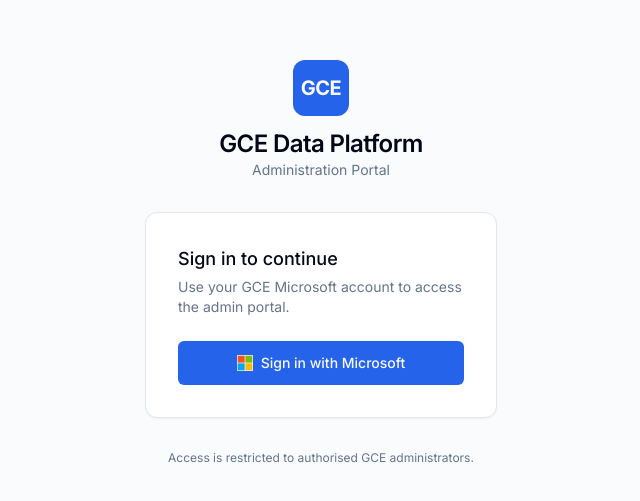
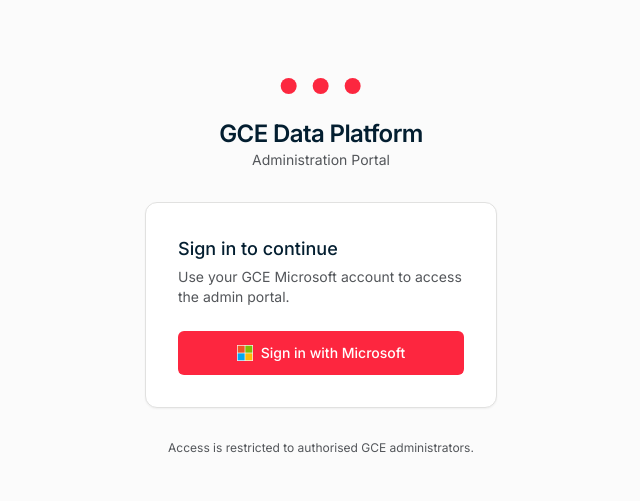
Before and after one commit to Chris-home17/gce-data-platform, a Next.js app in the folder frontend/: page /login in a window 1280 px wide. Shown: the part 137-638 px from the top of the page, without its empty margins (319-959 px from the left). Built offline with nearby package versions, Linux system fonts and the light colour scheme.

Commit message:
Branding

```diff
--- a/frontend/src/app/(auth)/login/page.tsx
+++ b/frontend/src/app/(auth)/login/page.tsx
@@ -1,5 +1,6 @@
 import type { Metadata } from 'next'
 import { LoginForm } from './login-form'
+import { Logo } from '@/components/brand/logo'
 
 export const metadata: Metadata = {
   title: 'Sign In',
@@ -10,10 +11,8 @@
     <div className="flex min-h-screen items-center justify-center bg-muted/40">
       <div className="w-full max-w-sm space-y-8 px-4">
         {/* Logo / wordmark */}
-        <div className="flex flex-col items-center gap-3">
-          <div className="flex h-14 w-14 items-center justify-center rounded-xl bg-primary text-primary-foreground">
-            <span className="text-xl font-bold tracking-tight">GCE</span>
-          </div>
+        <div className="flex flex-col items-center gap-4">
+          <Logo size="lg" />
           <div className="text-center">
             <h1 className="text-2xl font-semibold tracking-tight">GCE Data Platform</h1>
             <p className="text-sm text-muted-foreground">Administration Portal</p>
--- a/frontend/src/app/globals.css
+++ b/frontend/src/app/globals.css
@@ -5,28 +5,28 @@
 @layer base {
   :root {
     --background: 0 0% 100%;
-    --foreground: 222.2 84% 4.9%;
+    --foreground: 204 87% 10%;
 
     --card: 0 0% 100%;
-    --card-foreground: 222.2 84% 4.9%;
+    --card-foreground: 204 87% 10%;
 
     --popover: 0 0% 100%;
-    --popover-foreground: 222.2 84% 4.9%;
+    --popover-foreground: 204 87% 10%;
 
-    --primary: 221.2 83.2% 53.3%;
-    --primary-foreground: 210 40% 98%;
+    --primary: 353 98% 57%;
+    --primary-foreground: 0 0% 100%;
 
-    --secondary: 210 40% 96.1%;
-    --secondary-foreground: 222.2 47.4% 11.2%;
+    --secondary: 80 2% 96%;
+    --secondary-foreground: 204 87% 10%;
 
-    --muted: 210 40% 96.1%;
-    --muted-foreground: 215.4 16.3% 46.9%;
+    --muted: 80 2% 96%;
+    --muted-foreground: 220 4% 34%;
 
-    --accent: 210 40% 96.1%;
-    --accent-foreground: 222.2 47.4% 11.2%;
+    --accent: 80 2% 92%;
+    --accent-foreground: 204 87% 10%;
 
-    --destructive: 0 84.2% 60.2%;
-    --destructive-foreground: 210 40% 98%;
+    --destructive: 347 75% 38%;
+    --destructive-foreground: 0 0% 100%;
 
     /* Semantic signal tokens (RAG / warnings / info) */
     --success: 142 71% 45%;
@@ -41,11 +41,11 @@
     --warning-muted-foreground: 28 74% 33%;
     --warning-border: 40 80% 78%;
 
-    --danger: 0 84.2% 60.2%;
-    --danger-foreground: 0 60% 20%;
-    --danger-muted: 0 93% 94%;
-    --danger-muted-foreground: 0 70% 40%;
-    --danger-border: 0 80% 85%;
+    --danger: 347 75% 38%;
+    --danger-foreground: 0 0% 100%;
+    --danger-muted: 347 70% 95%;
+    --danger-muted-foreground: 347 75% 30%;
+    --danger-border: 347 60% 82%;
 
     --info: 217 91% 60%;
     --info-foreground: 224 76% 20%;
@@ -53,42 +53,52 @@
     --info-muted-foreground: 224 64% 33%;
     --info-border: 214 90% 82%;
 
-    --border: 214.3 31.8% 91.4%;
-    --input: 214.3 31.8% 91.4%;
-    --ring: 221.2 83.2% 53.3%;
+    --border: 80 2% 88%;
+    --input: 80 2% 88%;
+    --ring: 353 98% 57%;
 
     --radius: 0.5rem;
 
-    /* GCE brand */
-    --brand: 221.2 83.2% 53.3%;
-    --brand-foreground: 210 40% 98%;
-    --brand-muted: 221.2 83.2% 96%;
+    /* Securitas brand */
+    --brand: 353 98% 57%;
+    --brand-foreground: 0 0% 100%;
+    --brand-muted: 353 98% 96%;
+
+    --brand-purple: 258 100% 69%;
+    --brand-purple-foreground: 0 0% 100%;
+    --brand-purple-muted: 253 92% 95%;
+
+    /* Sidebar surfaces (SEC Navy family) */
+    --sidebar-bg: 204 87% 10%;
+    --sidebar-bg-elevated: 207 75% 15%;
+    --sidebar-foreground: 0 0% 100%;
+    --sidebar-foreground-muted: 0 0% 70%;
   }
 
   .dark {
-    --background: 222.2 84% 4.9%;
-    --foreground: 210 40% 98%;
+    --background: 204 87% 10%;
+    --foreground: 0 0% 98%;
 
-    --card: 222.2 84% 4.9%;
-    --card-foreground: 210 40% 98%;
+    --card: 207 75% 15%;
+    --card-foreground: 0 0% 98%;
 
-    --popover: 222.2 84% 4.9%;
-    --popover-foreground: 210 40% 98%;
+    --popover: 207 75% 15%;
+    --popover-foreground: 0 0% 98%;
 
-    --primary: 217.2 91.2% 59.8%;
-    --primary-foreground: 222.2 47.4% 11.2%;
+    --primary: 353 90% 60%;
+    --primary-foreground: 0 0% 100%;
 
-    --secondary: 217.2 32.6% 17.5%;
-    --secondary-foreground: 210 40% 98%;
+    --secondary: 207 75% 15%;
+    --secondary-foreground: 0 0% 98%;
 
-    --muted: 217.2 32.6% 17.5%;
-    --muted-foreground: 215 20.2% 65.1%;
+    --muted: 207 75% 15%;
+    --muted-foreground: 0 0% 70%;
 
-    --accent: 217.2 32.6% 17.5%;
-    --accent-foreground: 210 40% 98%;
+    --accent: 207 75% 18%;
+    --accent-foreground: 0 0% 98%;
 
-    --destructive: 0 62.8% 30.6%;
-    --destructive-foreground: 210 40% 98%;
+    --destructive: 347 70% 45%;
+    --destructive-foreground: 0 0% 100%;
 
     /* Semantic signal tokens (dark) */
     --success: 142 65% 50%;
@@ -103,11 +113,11 @@
     --warning-muted-foreground: 40 80% 70%;
     --warning-border: 32 35% 30%;
 
-    --danger: 0 72% 55%;
-    --danger-foreground: 0 90% 95%;
-    --danger-muted: 0 40% 20%;
-    --danger-muted-foreground: 0 75% 75%;
-    --danger-border: 0 35% 30%;
+    --danger: 347 70% 50%;
+    --danger-foreground: 0 0% 98%;
+    --danger-muted: 347 40% 22%;
+    --danger-muted-foreground: 347 75% 78%;
+    --danger-border: 347 35% 32%;
 
     --info: 217 91% 65%;
     --info-foreground: 214 90% 92%;
@@ -115,14 +125,24 @@
     --info-muted-foreground: 214 80% 75%;
     --info-border: 220 35% 30%;
 
-    --border: 217.2 32.6% 17.5%;
-    --input: 217.2 32.6% 17.5%;
-    --ring: 224.3 76.3% 48%;
+    --border: 207 75% 18%;
+    --input: 207 75% 18%;
+    --ring: 353 90% 60%;
 
-    /* GCE brand dark */
-    --brand: 217.2 91.2% 59.8%;
-    --brand-foreground: 222.2 47.4% 11.2%;
-    --brand-muted: 217.2 32.6% 17.5%;
+    /* Securitas brand (dark) */
+    --brand: 353 90% 60%;
+    --brand-foreground: 0 0% 100%;
+    --brand-muted: 207 75% 18%;
+
+    --brand-purple: 258 100% 73%;
+    --brand-purple-foreground: 0 0% 100%;
+    --brand-purple-muted: 207 75% 18%;
+
+    /* Sidebar surfaces (unchanged across light/dark modes) */
+    --sidebar-bg: 204 87% 10%;
+    --sidebar-bg-elevated: 207 75% 15%;
+    --sidebar-foreground: 0 0% 100%;
+    --sidebar-foreground-muted: 0 0% 70%;
   }
 }
 
--- /dev/null
+++ b/frontend/src/components/brand/logo.tsx
@@ -0,0 +1,31 @@
+import { cn } from '@/lib/utils'
+
+type LogoSize = 'sm' | 'md' | 'lg'
+
+const sizeClass: Record<LogoSize, string> = {
+  sm: 'h-4 w-auto',
+  md: 'h-6 w-auto',
+  lg: 'h-8 w-auto',
+}
+
+interface LogoProps {
+  size?: LogoSize
+  color?: string
+  className?: string
+}
+
+export function Logo({ size = 'md', color = '#FC273F', className }: LogoProps) {
+  return (
+    <svg
+      viewBox="0 0 64 24"
+      xmlns="http://www.w3.org/2000/svg"
+      role="img"
+      aria-label="Securitas"
+      className={cn(sizeClass[size], className)}
+    >
+      <circle cx="8" cy="12" r="6" fill={color} />
+      <circle cx="32" cy="12" r="6" fill={color} />
+      <circle cx="56" cy="12" r="6" fill={color} />
+    </svg>
+  )
+}
```
Also changed, not shown: frontend/src/components/layout/sidebar.tsx (+20 -21 lines), frontend/src/app/icon.svg (added).
